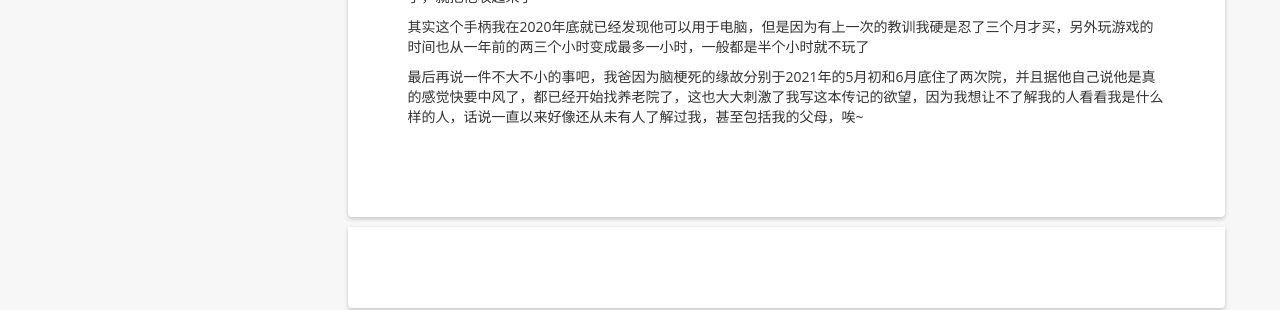
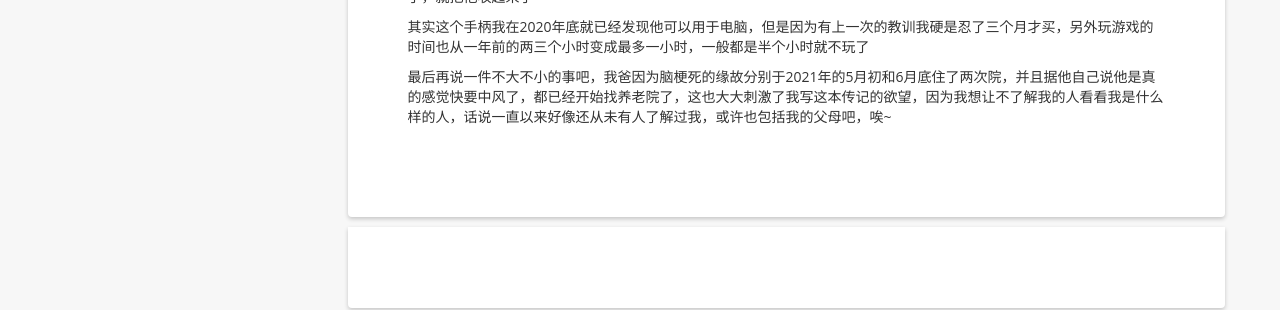
Before and after one commit to kljzndx/My-Blog, a Jekyll site: the page built from _posts/2021-07-07-autobiography.md, in a window 1280 px wide and 900 px high, scrolled down 7380 px. Shown: the part 371-681 px from the top of the window. Built offline with Jekyll 4.4.1, drawn with Linux system fonts in a browser that asks for light colours; nearby versions of some CDN libraries; comment, search, counter and statistics services are not loaded.

Commit message:
修改措辞

```diff
--- a/_posts/2021-07-07-autobiography.md
+++ b/_posts/2021-07-07-autobiography.md
@@ -277,4 +277,4 @@ tags: [自传]
 
 其实这个手柄我在2020年底就已经发现他可以用于电脑，但是因为有上一次的教训我硬是忍了三个月才买，另外玩游戏的时间也从一年前的两三个小时变成最多一小时，一般都是半个小时就不玩了
 
-最后再说一件不大不小的事吧，我爸因为脑梗死的缘故分别于2021年的5月初和6月底住了两次院，并且据他自己说他是真的感觉快要中风了，都已经开始找养老院了，这也大大刺激了我写这本传记的欲望，因为我想让不了解我的人看看我是什么样的人，话说一直以来好像还从未有人了解过我，甚至包括我的父母，唉~
+最后再说一件不大不小的事吧，我爸因为脑梗死的缘故分别于2021年的5月初和6月底住了两次院，并且据他自己说他是真的感觉快要中风了，都已经开始找养老院了，这也大大刺激了我写这本传记的欲望，因为我想让不了解我的人看看我是什么样的人，话说一直以来好像还从未有人了解过我，或许也包括我的父母吧，唉~
```
